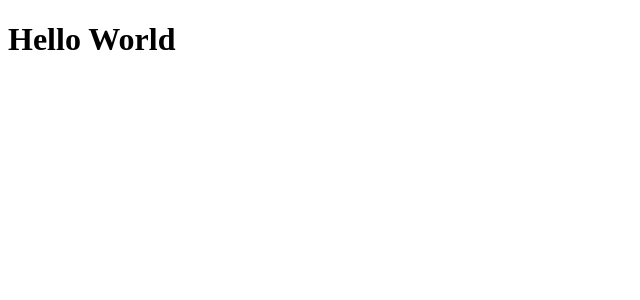
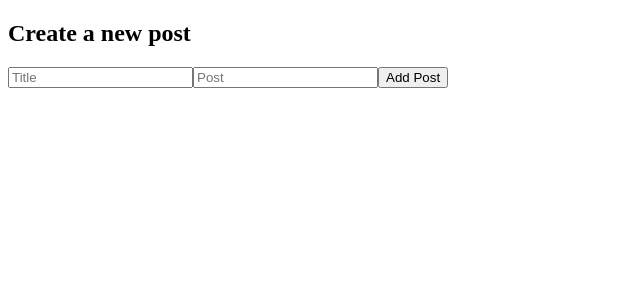
Before and after one commit to snazzy-CMS/frontend, a React (Create React App) app: page / in a window 1280 px wide. Shown: the top 300 px of the page, without its empty margins (0-640 px from the left). Built offline with nearby package versions, Linux system fonts and the light colour scheme.

Commit message:
Created post functionality

```diff
--- a/src/App.js
+++ b/src/App.js
@@ -1,9 +1,10 @@
 import React from "react";
+import CreatePost from './components/CreatePost';
 
 const App = () => {
   return (
     <div>
-      <h1>Hello World</h1>
+      <CreatePost />
     </div>
   );
 };
--- /dev/null
+++ b/src/components/CreatePost.js
@@ -0,0 +1,56 @@
+import React, { useState, useEffect } from "react";
+import { withFormik, Form, Field } from "formik";
+import * as Yup from "yup";
+import axios from "axios";
+
+const CreatePost = ({ status }) => {
+  const [post, setPost] = useState([]);
+
+  useEffect(() => {
+    status && setPost(post => [...post, status]);
+  }, [status]);
+
+  return (
+    <div className="create-post">
+      <Form>
+        <h2>Create a new post</h2>
+        <Field type="text" name="title" placeholder="Title" />
+
+        <Field type="text" name="content" placeholder="Post" />
+        <button type="submit">Add Post</button>
+      </Form>
+      {post.map(postInfo => (
+        <div key={postInfo.id}>
+          <p>{postInfo.title}</p>
+          <p>{postInfo.content}</p>
+        </div>
+      ))}
+    </div>
+  );
+};
+
+const FormikUserForm = withFormik({
+  mapPropsToValues({ title, content }) {
+    return {
+      title: title || "",
+      content: content || ""
+    };
+  },
+  validationSchema: Yup.object().shape({
+    title: Yup.string().required("A title is required for your post."),
+    content: Yup.string().required("Content is required for your post")
+  }),
+
+  handleSubmit(values, { setStatus, resetForm }) {
+    console.log(values);
+    resetForm("");
+    axios
+      .post("https://reqres.in/api/users", values)
+      .then(response => {
+        setStatus(response.data);
+      })
+      .catch(error => console.log("This is an error", error));
+  }
+})(CreatePost);
+
+export default FormikUserForm;
```
Also changed, not shown: public/components/CreatePost.js (deleted, +0 -11 lines).
